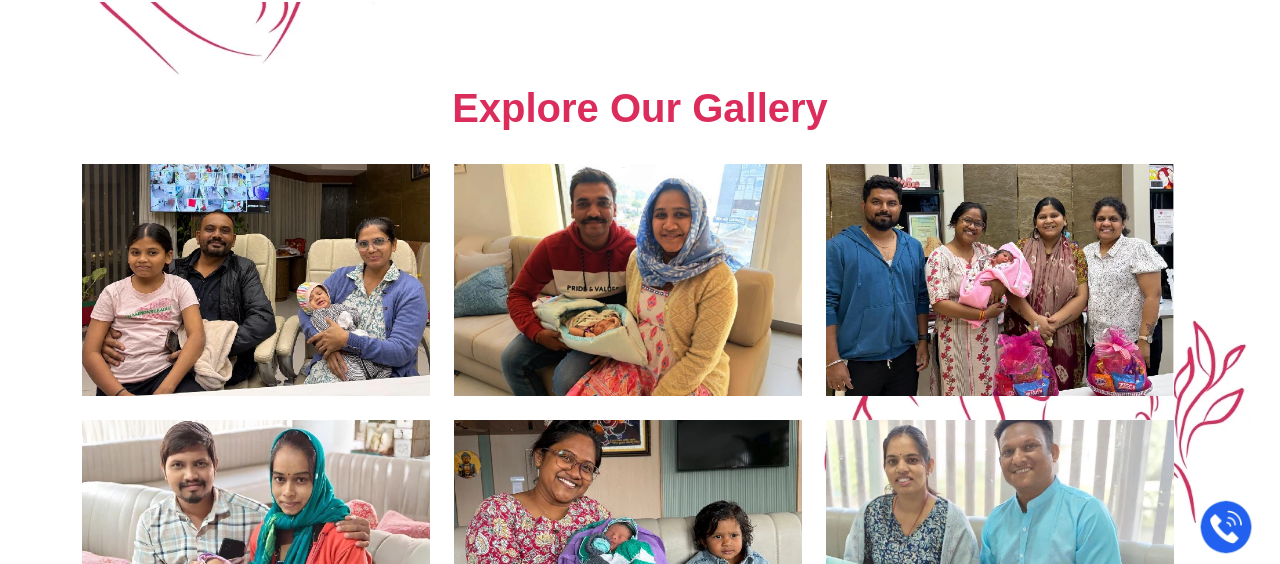
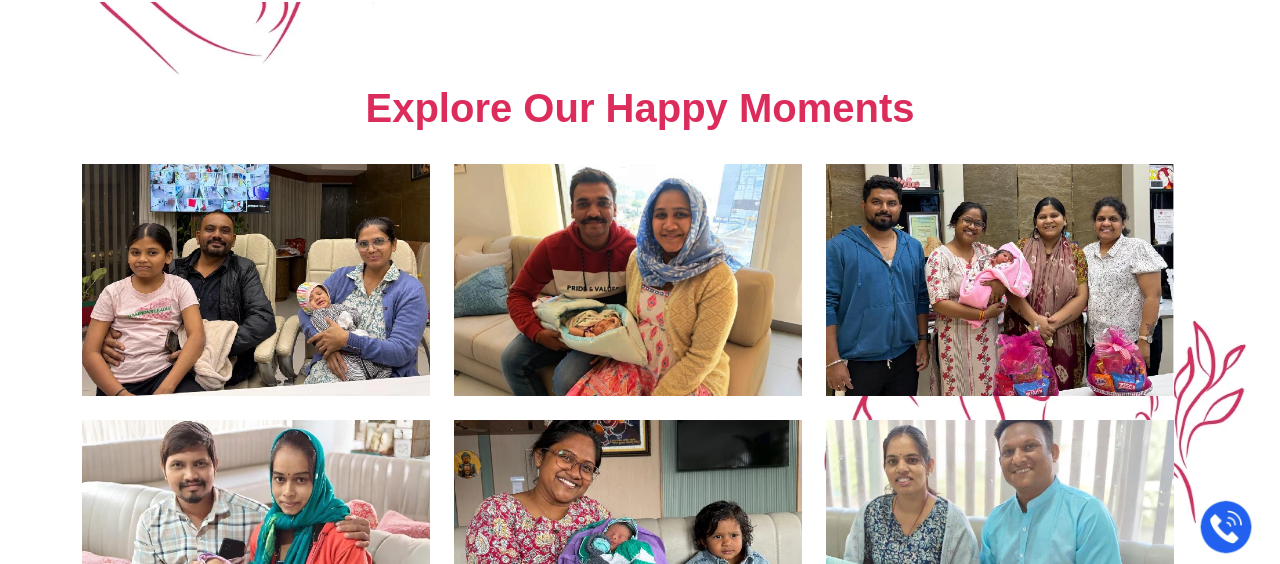
Before and after one commit to Go-Online-Studio/HavyaWomensHospitalNew, a plain HTML site: page happyMoments.html in a window 1280 px wide. Shown: the part 149-713 px from the top of the page. Drawn offline with nearby package versions, Linux system fonts and the light colour scheme.

Commit message:
change title in happy mooments page

```diff
--- a/happyMoments.html
+++ b/happyMoments.html
@@ -200,7 +200,7 @@
 <!-- Gallery Categories Section start -->
  <section  id="headBelowContent" class="galleryCategories defaultPadding extraPadding">
    <div class="container">
-    <h2 class="secH text-center">Explore Our Gallery</h2>
+    <h2 class="secH text-center">Explore Our Happy Moments</h2>
      <div class="grid MansonryGallery">
        <div class="gutter-sizer"></div>
        <div class="grid-sizer"></div>
```
